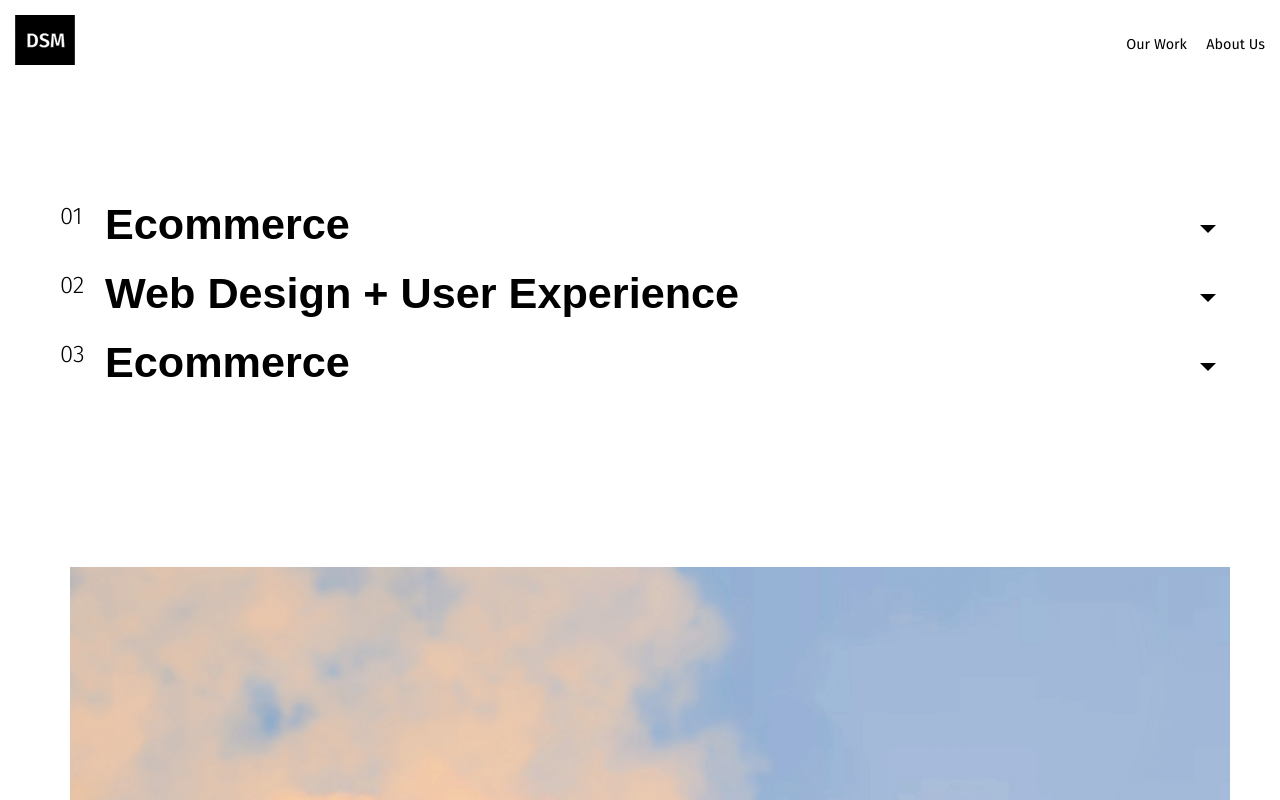
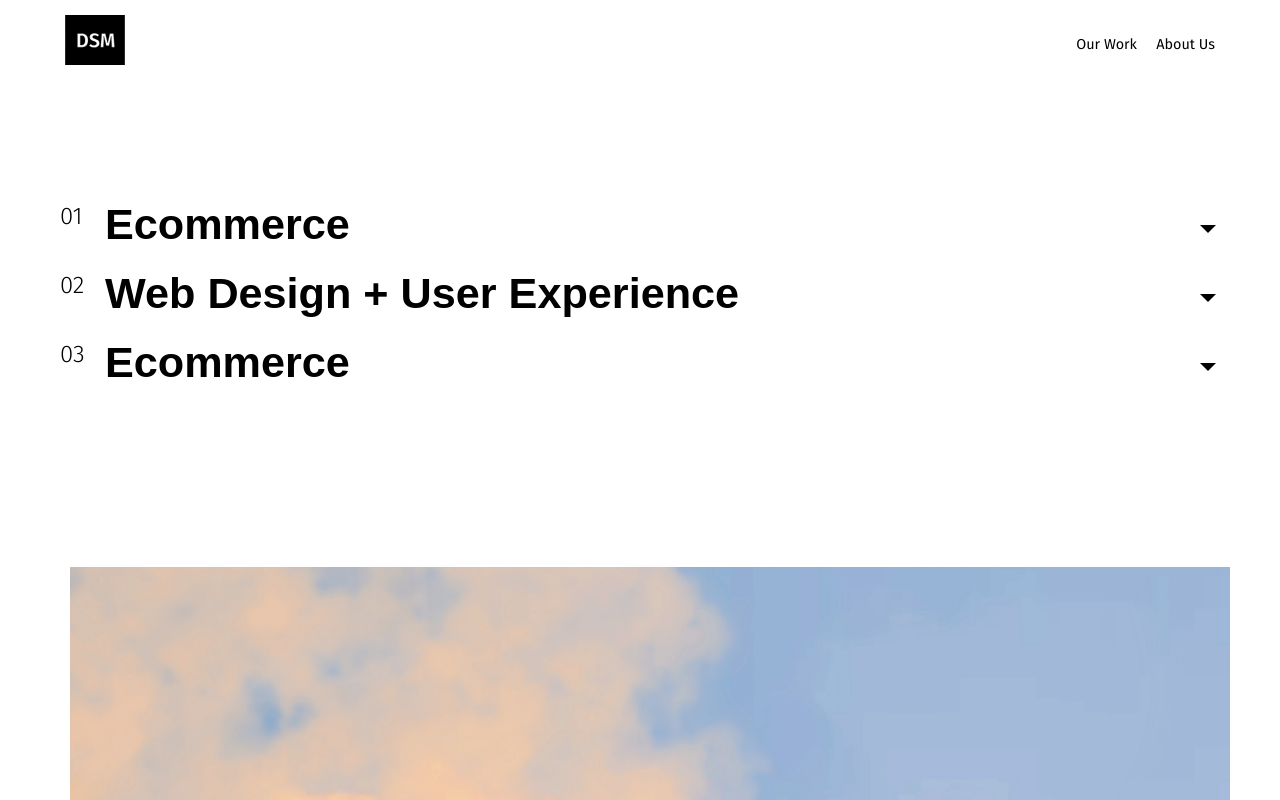
Before and after one commit to elishaolade/digital-agency-template, a plain HTML site: page index.html in a window 1280 px wide. Shown: the top 800 px of the page. Drawn offline with nearby package versions, Linux system fonts and the light colour scheme.

Commit message:
added container to header

```diff
--- a/css/styles.css
+++ b/css/styles.css
@@ -35,6 +35,16 @@ header {
   background: transparent;
   z-index:999;
   transition: .3s ease-in-out;
+}
+
+header .container{
+  display: flex;
+  align-items: center;
+  justify-content: space-between;
+}
+
+header .menu-list {
+  display: inline-block;
 }
 
 header .menu-list .menu-list-itm {
--- a/index.html
+++ b/index.html
@@ -10,6 +10,7 @@
   <body>
     <!--Start of Header-->
     <header>
+      <div class="container">
         <a href="#">
           <img src="img/placeholder-logo.svg" alt="">
         </a>
@@ -21,6 +22,7 @@
             <a class="menu-itm-link" href="pages/about.html">About Us</a>
           </li>
         </ul>
+      </div>
     </header>
     <!--End of Header-->
 
```
Lines whose indentation alone changed are shown as unchanged.
